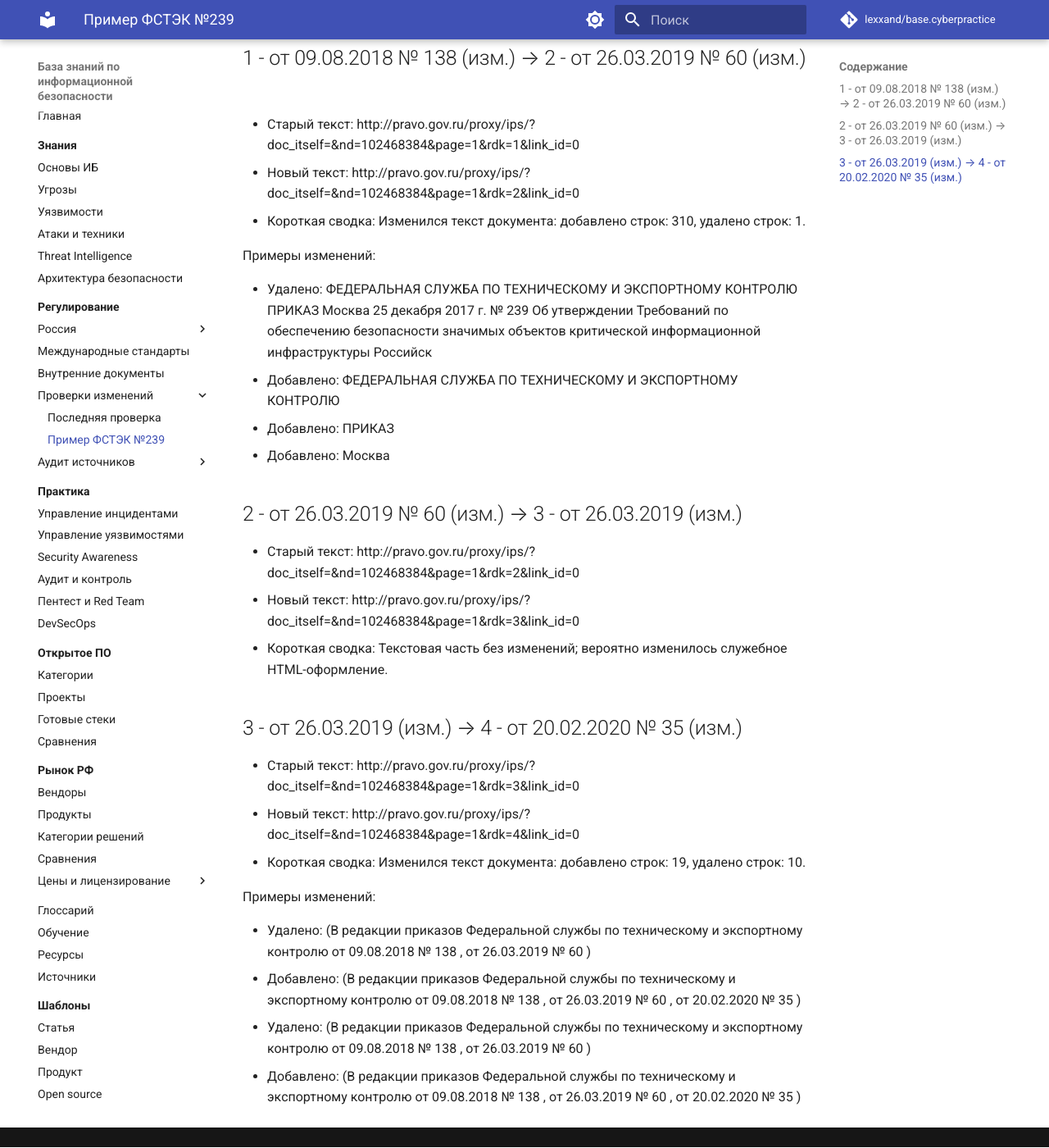
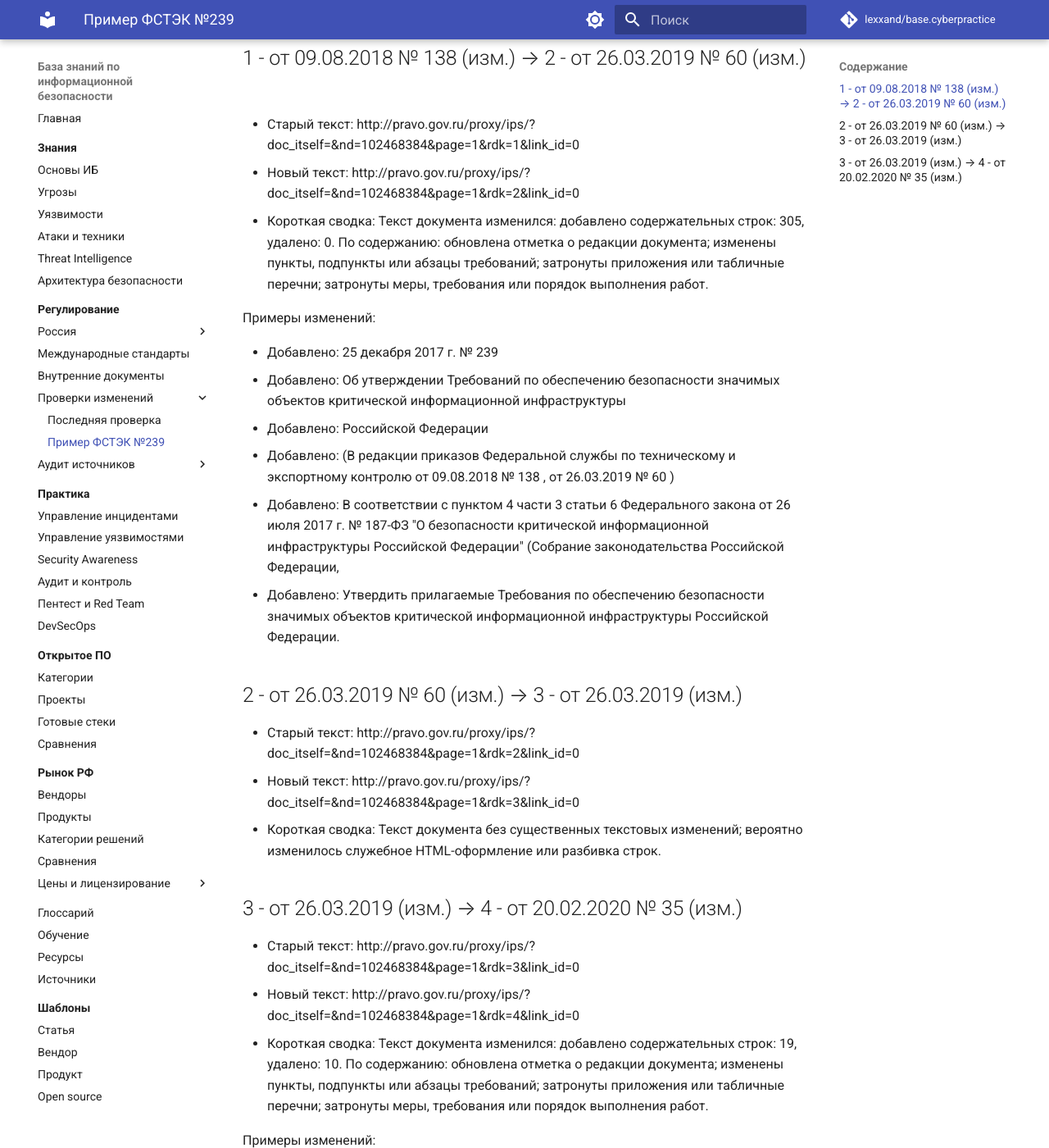
Before and after one commit to lexxand/base.cyberpractice, an MkDocs documentation site: the page built from docs/regulation/change-reports/sample-fstec-239-history.md, in a window 1280 px wide and 1400 px high, scrolled down 499 px. Shown: the whole window at 82% size. Built offline with MkDocs 1.6.1 and Material for MkDocs 9.7.7, drawn with Linux system fonts in a browser that asks for light colours; comment, search, counter and statistics services are not loaded; some of the changed text lies outside the part shown.

Commit message:
Improve regulation change summaries

```diff
--- a/docs/regulation/change-reports/sample-fstec-239-history.md
+++ b/docs/regulation/change-reports/sample-fstec-239-history.md
@@ -6,26 +6,28 @@
 
 - Старый текст: http://pravo.gov.ru/proxy/ips/?doc_itself=&nd=102468384&page=1&rdk=1&link_id=0
 - Новый текст: http://pravo.gov.ru/proxy/ips/?doc_itself=&nd=102468384&page=1&rdk=2&link_id=0
-- Короткая сводка: Изменился текст документа: добавлено строк: 310, удалено строк: 1.
+- Короткая сводка: Текст документа изменился: добавлено содержательных строк: 305, удалено: 0. По содержанию: обновлена отметка о редакции документа; изменены пункты, подпункты или абзацы требований; затронуты приложения или табличные перечни; затронуты меры, требования или порядок выполнения работ.
 
 Примеры изменений:
 
-- Удалено: ФЕДЕРАЛЬНАЯ СЛУЖБА ПО ТЕХНИЧЕСКОМУ И ЭКСПОРТНОМУ КОНТРОЛЮ ПРИКАЗ Москва 25 декабря 2017 г. № 239 Об утверждении Требований по обеспечению безопасности значимых объектов критической информационной инфраструктуры Российск
-- Добавлено: ФЕДЕРАЛЬНАЯ СЛУЖБА ПО ТЕХНИЧЕСКОМУ И ЭКСПОРТНОМУ КОНТРОЛЮ
-- Добавлено: ПРИКАЗ
-- Добавлено: Москва
+- Добавлено: 25 декабря 2017 г. № 239
+- Добавлено: Об утверждении Требований по обеспечению безопасности значимых объектов критической информационной инфраструктуры
+- Добавлено: Российской Федерации
+- Добавлено: (В редакции приказов Федеральной службы по техническому и экспортному контролю от 09.08.2018 № 138 , от 26.03.2019 № 60 )
+- Добавлено: В соответствии с пунктом 4 части 3 статьи 6 Федерального закона от 26 июля 2017 г. № 187-ФЗ "О безопасности критической информационной инфраструктуры Российской Федерации" (Собрание законодательства Российской Федерации,
+- Добавлено: Утвердить прилагаемые Требования по обеспечению безопасности значимых объектов критической информационной инфраструктуры Российской Федерации.
 
 ## 2 - от 26.03.2019 № 60 (изм.) → 3 - от 26.03.2019 (изм.)
 
 - Старый текст: http://pravo.gov.ru/proxy/ips/?doc_itself=&nd=102468384&page=1&rdk=2&link_id=0
 - Новый текст: http://pravo.gov.ru/proxy/ips/?doc_itself=&nd=102468384&page=1&rdk=3&link_id=0
-- Короткая сводка: Текстовая часть без изменений; вероятно изменилось служебное HTML-оформление.
+- Короткая сводка: Текст документа без существенных текстовых изменений; вероятно изменилось служебное HTML-оформление или разбивка строк.
 
 ## 3 - от 26.03.2019 (изм.) → 4 - от 20.02.2020 № 35 (изм.)
 
 - Старый текст: http://pravo.gov.ru/proxy/ips/?doc_itself=&nd=102468384&page=1&rdk=3&link_id=0
 - Новый текст: http://pravo.gov.ru/proxy/ips/?doc_itself=&nd=102468384&page=1&rdk=4&link_id=0
-- Короткая сводка: Изменился текст документа: добавлено строк: 19, удалено строк: 10.
+- Короткая сводка: Текст документа изменился: добавлено содержательных строк: 19, удалено: 10. По содержанию: обновлена отметка о редакции документа; изменены пункты, подпункты или абзацы требований; затронуты приложения или табличные перечни; затронуты меры, требования или порядок выполнения работ.
 
 Примеры изменений:
 
@@ -33,3 +35,5 @@
 - Добавлено: (В редакции приказов Федеральной службы по техническому и экспортному контролю от 09.08.2018 № 138 , от 26.03.2019 № 60 , от 20.02.2020 № 35 )
 - Удалено: (В редакции приказов Федеральной службы по техническому и экспортному контролю от 09.08.2018 № 138 , от 26.03.2019 № 60 )
 - Добавлено: (В редакции приказов Федеральной службы по техническому и экспортному контролю от 09.08.2018 № 138 , от 26.03.2019 № 60 , от 20.02.2020 № 35 )
+- Удалено: 7. Обеспечение безопасности значимых объектов является составной частью работ по созданию (модернизации), эксплуатации и вывода из эксплуатации значимых объектов. Меры по обеспечению безопасности значимых объектов приним
+- Добавлено: 7. Обеспечение безопасности значимых объектов является составной частью работ по созданию (модернизации, при которой изменяется архитектура значимого объекта, в том числе подсистема его безопасности, в соответствии с отд
```
Also changed, not shown: AGENTS.md (+28 -0 lines), docs/regulation/change-reports/latest.md (+10 -1 lines), docs/regulation/russia/national-standards/gost-r-58223-2018.md (+8 -8 lines), 2 other files.
